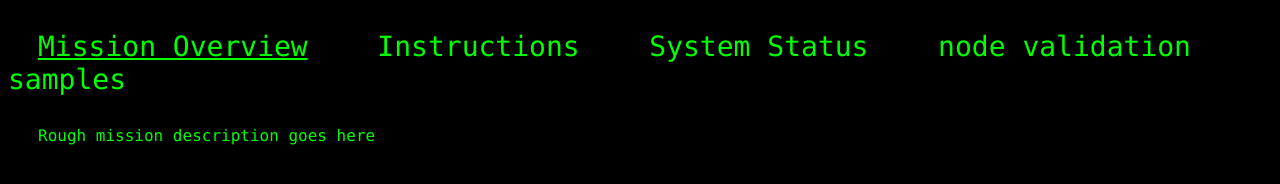
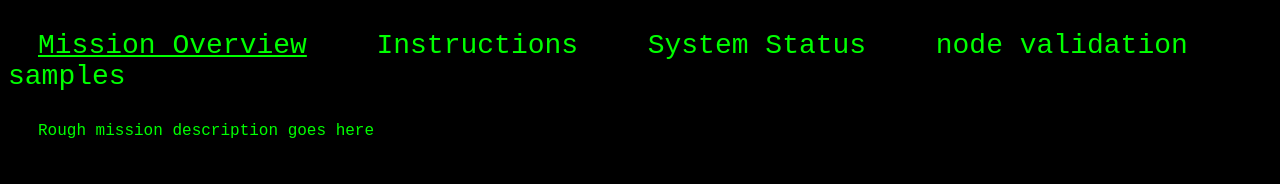
Before and after one commit to Peham33/container-application-challenge, a website: page challenge-website/public/index.html in a window 1280 px wide. Drawn offline with Linux system fonts and the light colour scheme.

```diff
--- a/challenge-website/public/styles/styles.css
+++ b/challenge-website/public/styles/styles.css
@@ -7,7 +7,7 @@
 body {
     background-color: var(--background-color);
     color: var(--text-color);
-    font-family: consolas;
+    font-family: monospace, consolas;
 }
 
 a:visited {
```
Also changed, not shown: 1 other file.
